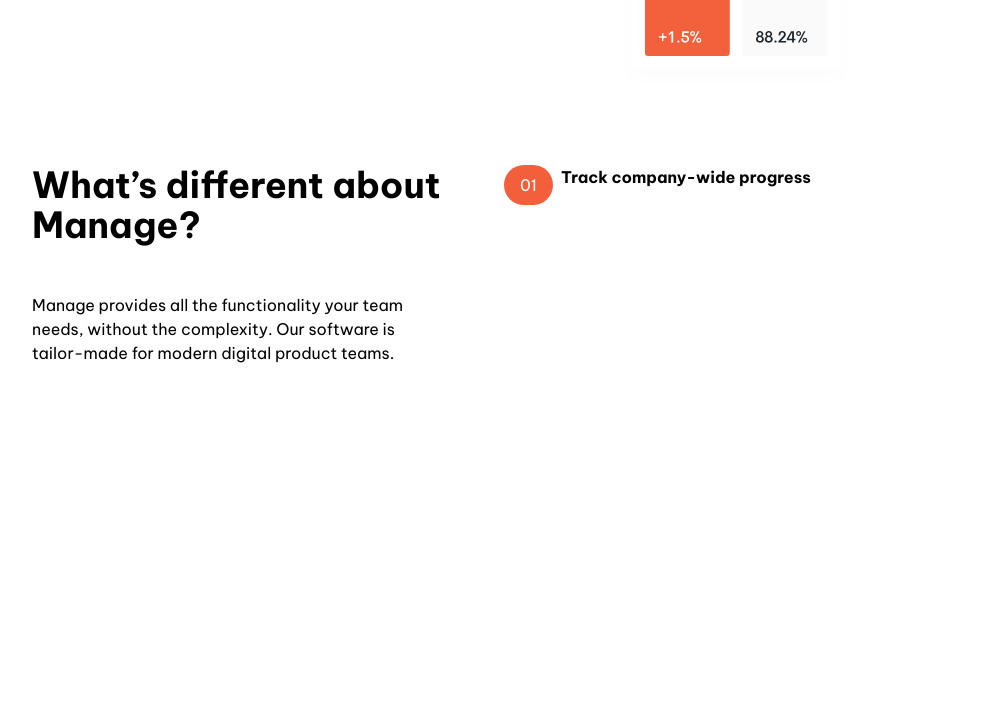
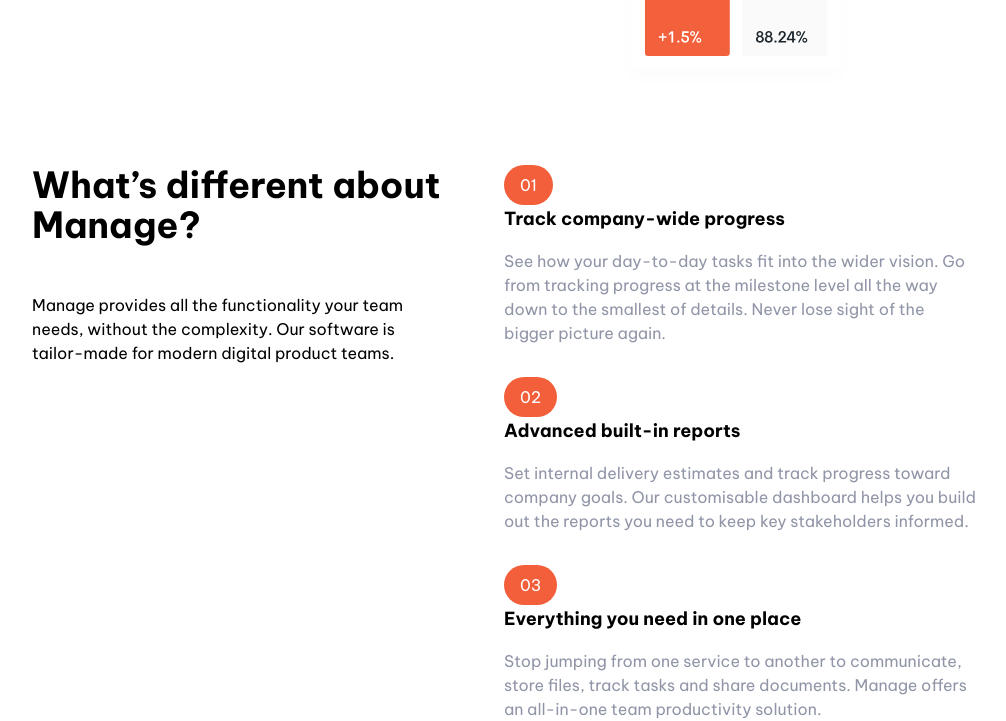
Before and after one commit to MaltaWebDev/landing-page, a website: page index.html in a window 1280 px wide. Shown: the part 491-1212 px from the top of the page, without its empty margins (136-1142 px from the left). Before the commit the page ends 856 px from the top, so only its background shows below. Drawn offline with Linux system fonts and the light colour scheme.

Commit message:
Complete numbered list section

```diff
--- a/index.html
+++ b/index.html
@@ -75,7 +75,6 @@
       </div>
     </section>
     <section id="features">
-      <!-- Flex container -->
       <div
         class="container flex flex-col px-4 mx-auto mt-10 space-y-12 md:space-y-0 md:flex-row"
       >
@@ -90,13 +89,12 @@
             teams.
           </p>
         </div>
-        <!-- Numbered list -->
+        <!----------- Numbered list ------------->
         <div class="flex flex-col space-y-8 md:w-1/2">
           <!-- List item one -->
           <div
             class="flex flex-col space-y-3 md:space-y-0 md-space-x-6 md:flex"
           >
-            <!-- Heading -->
             <div class="rounded-l-full bg-brightRedSupLight md:bg-transparent">
               <div class="flex items-center space-x-2">
                 <div
@@ -104,13 +102,79 @@
                 >
                   01
                 </div>
-                <h3 class="text-base font-bold md:mb-4">
+                <h3 class="text-base font-bold md:mb-4 md:hidden">
                   Track company-wide progress
                 </h3>
               </div>
             </div>
+            <div>
+              <h3 class="hidden mb-4 text-lg font-bold md:block">
+                Track company-wide progress
+              </h3>
+              <p class="text-darkGrayishBlue">
+                See how your day-to-day tasks fit into the wider vision. Go from
+                tracking progress at the milestone level all the way down to the
+                smallest of details. Never lose sight of the bigger picture
+                again.
+              </p>
+            </div>
+          </div>
+          <!-- List item two -->
+          <div
+            class="flex flex-col space-y-3 md:space-y-0 md-space-x-6 md:flex"
+          >
+            <div class="rounded-l-full bg-brightRedSupLight md:bg-transparent">
+              <div class="flex items-center space-x-2">
+                <div
+                  class="px-4 py-2 text-white rounded-full md-py-1 bg-brightRed"
+                >
+                  02
+                </div>
+                <h3 class="text-base font-bold md:mb-4 md:hidden">
+                  Advanced built-in reports
+                </h3>
+              </div>
+            </div>
+            <div>
+              <h3 class="hidden mb-4 text-lg font-bold md:block">
+                Advanced built-in reports
+              </h3>
+              <p class="text-darkGrayishBlue">
+                Set internal delivery estimates and track progress toward
+                company goals. Our customisable dashboard helps you build out
+                the reports you need to keep key stakeholders informed.
+              </p>
+            </div>
+          </div>
+          <!-- List item three -->
+          <div
+            class="flex flex-col space-y-3 md:space-y-0 md-space-x-6 md:flex"
+          >
+            <div class="rounded-l-full bg-brightRedSupLight md:bg-transparent">
+              <div class="flex items-center space-x-2">
+                <div
+                  class="px-4 py-2 text-white rounded-full md-py-1 bg-brightRed"
+                >
+                  03
+                </div>
+                <h3 class="text-base font-bold md:mb-4 md:hidden">
+                  Everything you need in one place
+                </h3>
+              </div>
+            </div>
+            <div>
+              <h3 class="hidden mb-4 text-lg font-bold md:block">
+                Everything you need in one place
+              </h3>
+              <p class="text-darkGrayishBlue">
+                Stop jumping from one service to another to communicate, store
+                files, track tasks and share documents. Manage offers an
+                all-in-one team productivity solution.
+              </p>
+            </div>
           </div>
         </div>
+        <!------------Testimonials ----------->
       </div>
     </section>
   </body>
```
Also changed, not shown: main.css.
